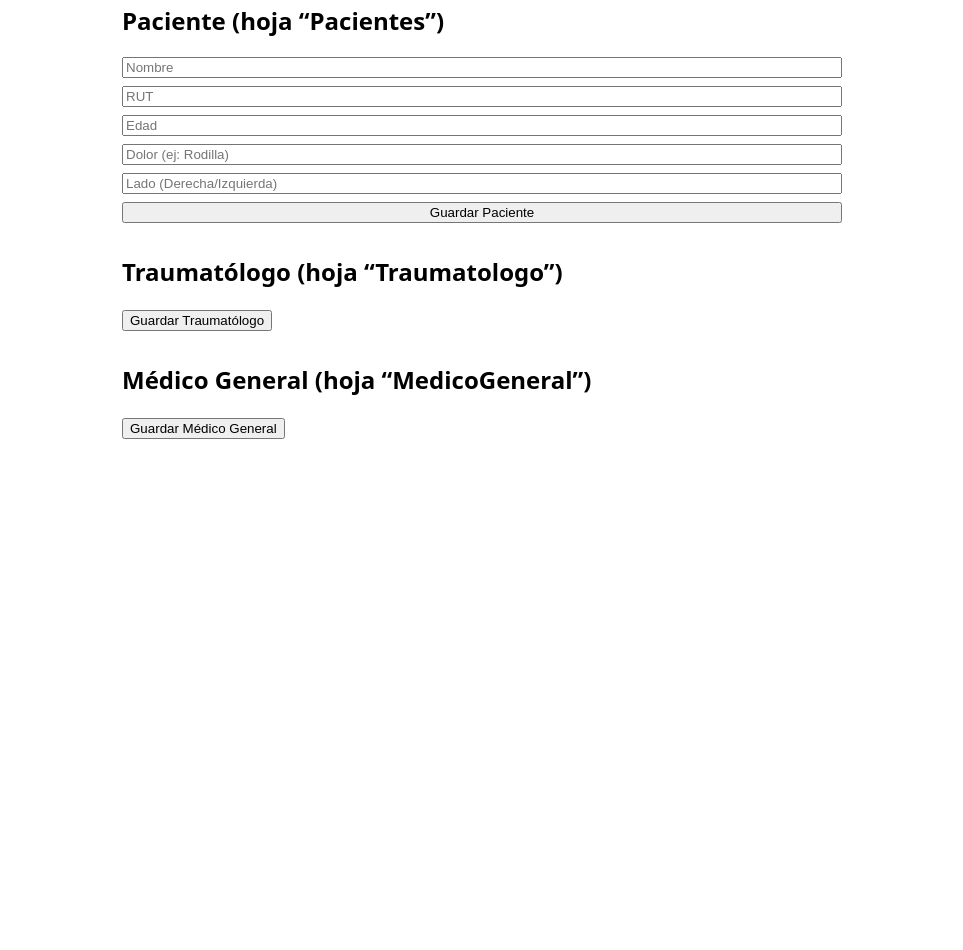
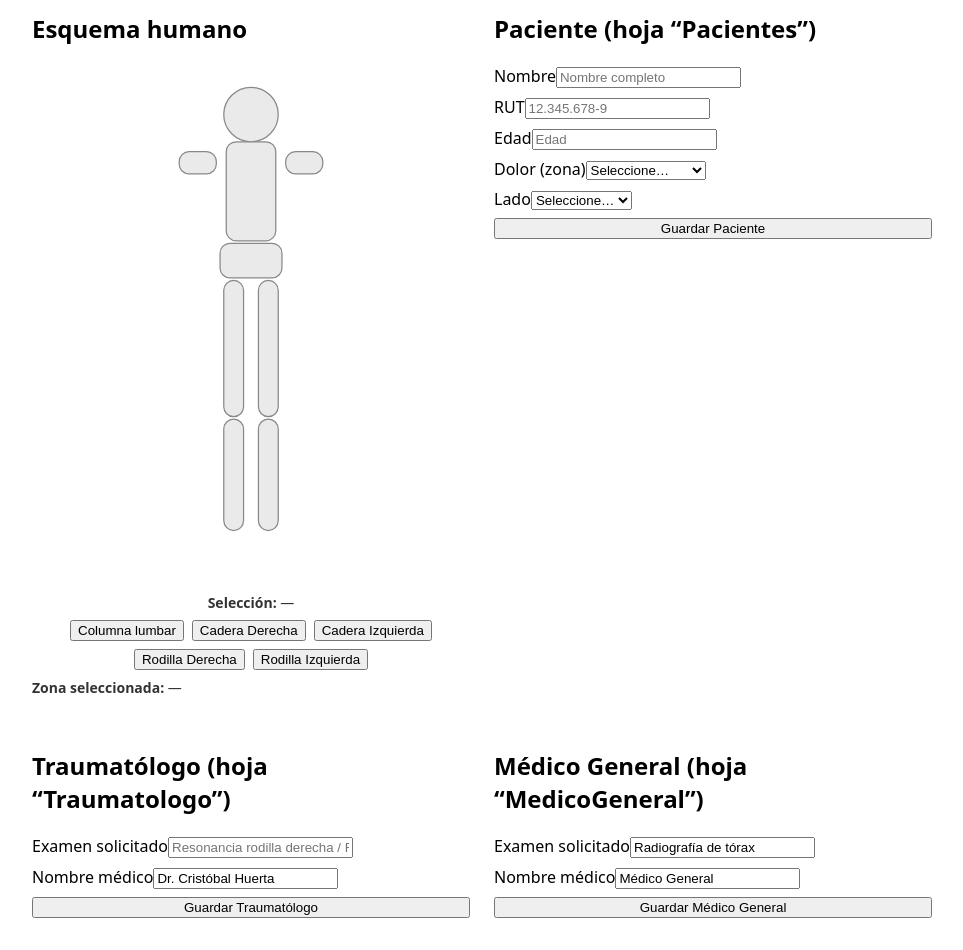
Before and after one commit to cahuerta/TRABAJO-SCHOT-FRONTED, a React (Vite) app: page / in a window 1280 px wide. Shown: the part 180-1130 px from the top of the page, without its empty margins (158-1121 px from the left). Before the commit the page ends 800 px from the top, so only its background shows below. Built offline with nearby package versions, Linux system fonts and the light colour scheme; no server answers; the HTML template or start-up script is replaced by a standard one.

Commit message:
Update App.jsx

```diff
--- a/src/App.jsx
+++ b/src/App.jsx
@@ -1,5 +1,9 @@
 import React, { useEffect, useState } from 'react'
 import { health, crearPaciente, crearTraumatologo, crearMedicoGeneral } from './api'
+import FormularioPaciente from './components/FormularioPaciente.jsx'
+import EsquemaHumano from './components/EsquemaHumano.jsx'
+import FormularioTraumatologo from './components/FormularioTraumatologo.jsx'
+import FormularioMedicoGeneral from './components/FormularioMedicoGeneral.jsx'
 
 export default function App() {
   const [status, setStatus] = useState('Comprobando backend…')
@@ -7,56 +11,79 @@ export default function App() {
   const BASE = import.meta.env.VITE_BACKEND_BASE
 
   useEffect(() => {
-    health().then(() => setStatus('Backend OK')).catch(() => setStatus('Backend NO disponible'))
+    health()
+      .then(() => setStatus('Backend OK'))
+      .catch(() => setStatus('Backend NO disponible'))
   }, [])
 
-  const onChange = (e) => setForm({ ...form, [e.target.name]: e.target.value })
+  const onPacienteChange = (campo, valor) => setForm((f) => ({ ...f, [campo]: valor }))
+  const onSeleccionZona = ({ dolor, lado }) => setForm((f) => ({ ...f, dolor, lado }))
+
+  const guardarPaciente = async () => {
+    try {
+      await crearPaciente(form)
+      alert('Paciente guardado')
+    } catch (e) {
+      alert('Error al guardar paciente: ' + e.message)
+    }
+  }
+
+  const enviarTrauma = async (payload) => {
+    try {
+      await crearTraumatologo(payload)
+      alert('Registro Traumatólogo guardado')
+    } catch (e) {
+      alert('Error al guardar traumatólogo: ' + e.message)
+    }
+  }
+
+  const enviarGeneral = async (payload) => {
+    try {
+      await crearMedicoGeneral(payload)
+      alert('Registro Médico General guardado')
+    } catch (e) {
+      alert('Error al guardar médico general: ' + e.message)
+    }
+  }
 
   return (
-    <div style={{ maxWidth: 720, margin: '40px auto', fontFamily: 'system-ui, Arial' }}>
+    <div style={{ maxWidth: 900, margin: '32px auto', fontFamily: 'system-ui, Arial', padding: '0 12px' }}>
       <h1>ICA Forms</h1>
-      <p><b>Estado:</b> {status}</p>
-      <p><b>Backend:</b> {BASE || '(no configurado)'}</p>
+      <p><b>Estado backend:</b> {status}</p>
+      <p><b>Backend:</b> {BASE || '(no configurado)'} </p>
 
-      <h2>Paciente (hoja “Pacientes”)</h2>
-      <div style={{ display: 'grid', gap: 8 }}>
-        <input name="nombre" placeholder="Nombre" value={form.nombre} onChange={onChange} />
-        <input name="rut" placeholder="RUT" value={form.rut} onChange={onChange} />
-        <input name="edad" type="number" placeholder="Edad" value={form.edad} onChange={onChange} />
-        <input name="dolor" placeholder="Dolor (ej: Rodilla)" value={form.dolor} onChange={onChange} />
-        <input name="lado" placeholder="Lado (Derecha/Izquierda)" value={form.lado} onChange={onChange} />
-        <button onClick={async () => { await crearPaciente({ ...form }); alert('Paciente guardado'); }}>
-          Guardar Paciente
-        </button>
+      {/* Esquema + Form Paciente */}
+      <div style={{ display: 'grid', gridTemplateColumns: '1fr 1fr', gap: 24, alignItems: 'start' }}>
+        <div>
+          <h2>Esquema humano</h2>
+          <EsquemaHumano onSeleccion={onSeleccionZona} />
+          <div style={{ marginTop: 8, fontSize: 14, color: '#333' }}>
+            <b>Zona seleccionada:</b> {form.dolor || '—'} {form.lado || ''}
+          </div>
+        </div>
+
+        <div>
+          <h2>Paciente (hoja “Pacientes”)</h2>
+          <FormularioPaciente
+            data={form}
+            onChange={onPacienteChange}
+            onGuardar={guardarPaciente}
+          />
+        </div>
       </div>
 
-      <h2 style={{ marginTop: 32 }}>Traumatólogo (hoja “Traumatologo”)</h2>
-      <button onClick={async () => {
-        await crearTraumatologo({
-          pacienteNombre: form.nombre,
-          rut: form.rut,
-          edad: form.edad,
-          examenSolicitado: form.dolor ? `Estudio de ${form.dolor} ${form.lado}` : 'Estudio',
-          nombreMedico: 'Dr. Cristóbal Huerta'
-        })
-        alert('Registro Traumatólogo guardado')
-      }}>
-        Guardar Traumatólogo
-      </button>
+      {/* Botones de registros médicos */}
+      <div style={{ display: 'grid', gridTemplateColumns: '1fr 1fr', gap: 24, marginTop: 32 }}>
+        <div>
+          <h2>Traumatólogo (hoja “Traumatologo”)</h2>
+          <FormularioTraumatologo data={form} onEnviar={enviarTrauma} />
+        </div>
 
-      <h2 style={{ marginTop: 32 }}>Médico General (hoja “MedicoGeneral”)</h2>
-      <button onClick={async () => {
-        await crearMedicoGeneral({
-          pacienteNombre: form.nombre,
-          rut: form.rut,
-          edad: form.edad,
-          examenSolicitado: 'Radiografía de tórax',
-          nombreMedico: 'Dra. General'
-        })
-        alert('Registro Médico General guardado')
-      }}>
-        Guardar Médico General
-      </button>
+        <div>
+          <h2>Médico General (hoja “MedicoGeneral”)</h2>
+          <FormularioMedicoGeneral data={form} onEnviar={enviarGeneral} />
+        </div>
+      </div>
     </div>
   )
 }
```
